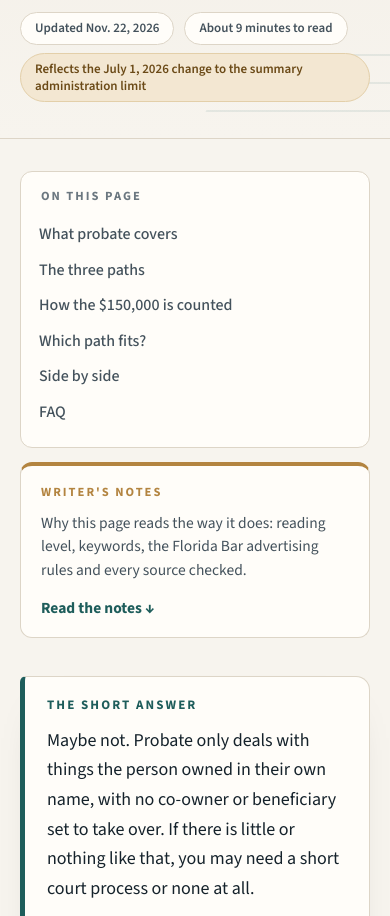
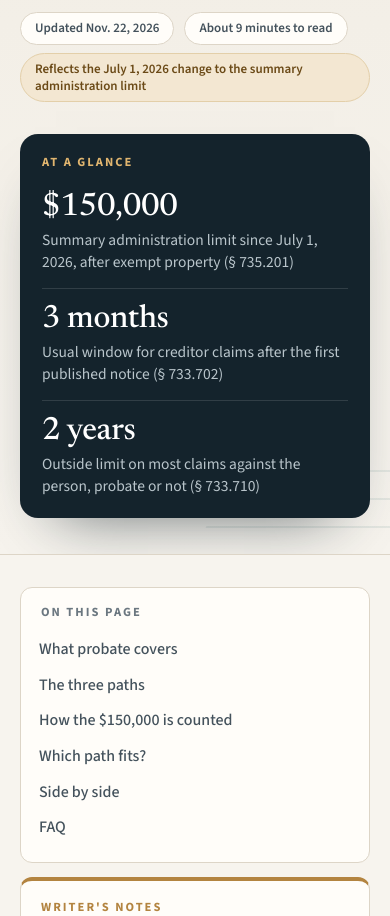
Before and after one commit to alexmercer-projects/harborline-florida-probate-explainer, a plain HTML site: page docs/index.html in a window 390 px wide. Shown: the part 700-1616 px from the top of the page. Drawn offline with Linux system fonts and the light colour scheme.

Commit message:
Add the at-a-glance numbers, fill in the writer's notes and open the FAQ when printing

```diff
--- a/docs/index.html
+++ b/docs/index.html
@@ -31,6 +31,7 @@
   </script>
 </head>
 <body>
+<script>if (location.search.indexOf("print") > -1) document.documentElement.classList.add("is-print");</script>
 <div class="am-demo-bar" role="note" style="font:14px/1.45 system-ui,-apple-system,'Segoe UI',sans-serif;background:#0f0f0f;color:#f3f3ef;padding:10px 16px;display:flex;flex-wrap:wrap;gap:6px 18px;justify-content:space-between;align-items:center;position:relative;z-index:50"><span><b>Concept demo by Alex Mercer.</b> Fictional firm, not client work. Harborline Estate &amp; Probate is made up and so are its phone number and email. The law is real and sourced.</span><a href="../index.html" style="color:#f3f3ef;text-decoration:underline;text-underline-offset:3px">Back to Alex Mercer&#39;s portfolio</a></div>
 
 <header class="site">
@@ -50,7 +51,8 @@
 
 <main id="top">
   <div class="hero">
-    <div class="wrap">
+    <div class="wrap hero__in">
+     <div class="hero__text">
       <p class="crumbs"><span>Resources</span> <span aria-hidden="true">/</span> <span>Probate and estate administration</span></p>
       <p class="eyebrow">Practice guide &middot; Florida probate</p>
       <h1>Do I have to go through probate in Florida? <em>Summary vs. formal administration, explained</em></h1>
@@ -60,6 +62,15 @@
         <li>About 9 minutes to read</li>
         <li>Reflects the July 1, 2026 change to the summary administration limit</li>
       </ul>
+     </div>
+      <aside class="glance" aria-label="Florida probate numbers at a glance">
+        <p class="glance__k">At a glance</p>
+        <dl>
+          <div><dt>$150,000</dt><dd>Summary administration limit since July 1, 2026, after exempt property (§&nbsp;735.201)</dd></div>
+          <div><dt>3 months</dt><dd>Usual window for creditor claims after the first published notice (§&nbsp;733.702)</dd></div>
+          <div><dt>2 years</dt><dd>Outside limit on most claims against the person, probate or not (§&nbsp;733.710)</dd></div>
+        </dl>
+      </aside>
     </div>
   </div>
 
@@ -270,14 +281,14 @@
       <div class="notes__grid">
         <div class="ncard">
           <h3>Reading level</h3>
-          <p class="ncard__big">__FK__ <small>grade</small></p>
-          <p>Target: 8th to 9th grade, since readers are often grieving family members, not lawyers. Measured on the article body (__WORDS__ words, headings and sources excluded) with the textstat library: Flesch-Kincaid grade __FK__, Flesch Reading Ease __FRE__. Legal terms are kept where families will see them on court papers ("personal representative," "summary administration") and explained the first time.</p>
+          <p class="ncard__big">7.3 <small>grade</small></p>
+          <p>Target: 8th grade or below, since readers are often grieving family members, not lawyers. Measured on the article body (1,858 words, headings and sources left out, list items and table cells counted as their own sentences) with the textstat library: Flesch-Kincaid grade 7.3, Flesch Reading Ease 66.3. Legal terms are kept where families will see them on court papers ("personal representative," "summary administration") and explained the first time.</p>
         </div>
         <div class="ncard">
           <h3>Keyword plan</h3>
           <p><b>Primary:</b> do I have to go through probate in Florida.</p>
           <p><b>Secondary:</b> summary administration Florida, Florida probate $150,000, formal administration Florida, what assets avoid probate in Florida, Florida homestead probate.</p>
-          <p>Title tag __TLEN__ characters, meta description __MLEN__. Question-style H2s match how people search. FAQPage schema on the five questions.</p>
+          <p>Title tag 56 characters, meta description 155. Question-style H2s match how people search. FAQPage schema on the five questions.</p>
         </div>
         <div class="ncard">
           <h3>Florida Bar rules</h3>
@@ -308,5 +319,11 @@
     <p>Concept demo written by Alex Mercer. Not a real law firm and not client work.</p>
   </div>
 </footer>
+<script>
+  // Open every FAQ answer when printing or when the page is saved as a PDF.
+  function openAll() { document.querySelectorAll(".faq details").forEach(function (d) { d.open = true; }); }
+  window.addEventListener("beforeprint", openAll);
+  if (document.documentElement.classList.contains("is-print")) openAll();
+</script>
 </body>
 </html>
--- a/docs/styles.css
+++ b/docs/styles.css
@@ -46,6 +46,14 @@ p { margin: 0 0 1em; }
 .hero { border-bottom: 1px solid var(--line); background: linear-gradient(180deg, var(--paper-2), var(--paper)); padding: 64px 0 52px; position: relative; overflow: hidden; }
 .hero::after { content: ""; position: absolute; right: -120px; bottom: -40px; width: 520px; height: 260px; background: repeating-linear-gradient(180deg, transparent 0 26px, rgba(30,93,91,.09) 26px 28px); border-radius: 260px 260px 0 0; pointer-events: none; }
 .hero .wrap { position: relative; z-index: 1; }
+.hero__in { display: grid; grid-template-columns: minmax(0, 1fr) 360px; gap: 48px; align-items: end; }
+.glance { background: var(--navy); color: #dfe6e9; border-radius: 18px; padding: 26px 28px 10px; box-shadow: 0 30px 60px -36px rgba(20,35,44,.7); }
+.glance__k { font: 700 12.5px/1 var(--sans); letter-spacing: .16em; text-transform: uppercase; color: #e0b56f; margin-bottom: 8px; }
+.glance dl { margin: 0; }
+.glance dl > div { padding: 16px 0; border-top: 1px solid rgba(255,255,255,.12); }
+.glance dl > div:first-child { border-top: 0; }
+.glance dt { font: 500 38px/1 var(--serif); color: #fff; letter-spacing: -0.01em; margin-bottom: 6px; }
+.glance dd { margin: 0; font-size: 15.5px; line-height: 1.45; color: #b9c5cb; }
 .crumbs { font: 500 14px/1.4 var(--sans); color: var(--ink-3); margin-bottom: 26px; display: flex; flex-wrap: wrap; gap: 8px; }
 .eyebrow { font: 700 13px/1 var(--sans); letter-spacing: .16em; text-transform: uppercase; color: var(--brass); margin-bottom: 18px; }
 .hero h1 { font-size: clamp(40px, 5.2vw, 70px); line-height: 1.04; max-width: 17ch; font-weight: 500; letter-spacing: -0.022em; }
@@ -158,7 +166,8 @@ tbody td:nth-child(3) { background: #f2f7f6; }
 .ncard__big small { font: 600 13px/1 var(--sans); letter-spacing: .14em; text-transform: uppercase; color: #8a9aa2; margin-left: 4px; }
 .ncard--wide { grid-column: 1 / -1; display: grid; grid-template-columns: 260px minmax(0, 1fr); gap: 8px 28px; align-items: start; }
 .notes__dl { margin: 34px 0 0; display: flex; flex-wrap: wrap; align-items: center; gap: 14px 26px; }
-.btn--light { background: #e0b56f; color: #10191f; }
+.notes .btn--light { background: #e0b56f; color: #10191f; }
+.notes .btn--light:hover { background: #f0d6a8; color: #10191f; }
 .notes__src { font-weight: 600; }
 
 .foot { background: #0b1216; color: #8d9ba2; font-size: 14.5px; }
@@ -168,6 +177,10 @@ tbody td:nth-child(3) { background: #f2f7f6; }
 
 /* Responsive */
 @media (max-width: 1100px) {
+  .hero__in { grid-template-columns: minmax(0, 1fr); gap: 32px; }
+  .glance { max-width: 760px; }
+  .glance dl { display: grid; grid-template-columns: repeat(3, minmax(0, 1fr)); gap: 0 22px; }
+  .glance dl > div { border-top: 0; }
   .layout { grid-template-columns: minmax(0, 1fr); gap: 0; justify-content: stretch; max-width: 760px; }
   .rail { order: -1; margin-bottom: 8px; }
   .rail > * { position: static; }
@@ -192,6 +205,11 @@ tbody td:nth-child(3) { background: #f2f7f6; }
   .deck { font-size: 20px; }
   .meta li { font-size: 13px; }
   .layout { padding-top: 32px; }
+  .glance { padding: 22px 22px 6px; }
+  .glance dl { grid-template-columns: minmax(0, 1fr); }
+  .glance dl > div { border-top: 1px solid rgba(255,255,255,.12); padding: 14px 0; }
+  .glance dl > div:first-child { border-top: 0; }
+  .glance dt { font-size: 32px; }
   .toc ol { columns: 1; }
   .short { padding: 22px 22px 8px; }
   .short p { font-size: 18px; }
@@ -224,6 +242,10 @@ tbody td:nth-child(3) { background: #f2f7f6; }
 @media print {
   @page { size: Letter; margin: 16mm 16mm 18mm; }
   body { background: #fff; font-size: 11pt; line-height: 1.5; }
+  .glance { box-shadow: none; background: #f1f1f1 !important; color: #000 !important; break-inside: avoid; }
+  .glance dt, .glance__k { color: #000 !important; }
+  .glance dd { color: #333 !important; }
+  .hero__in { grid-template-columns: 1fr 230px; gap: 24px; }
   .site, .rail, .faq summary::after, .cta__links, .notes__dl, .hero::after, .cta::after { display: none !important; }
   .am-demo-bar { background: #fff !important; color: #000 !important; border: 1px solid #000; font-size: 9pt !important; }
   .am-demo-bar a { display: none; }
```
